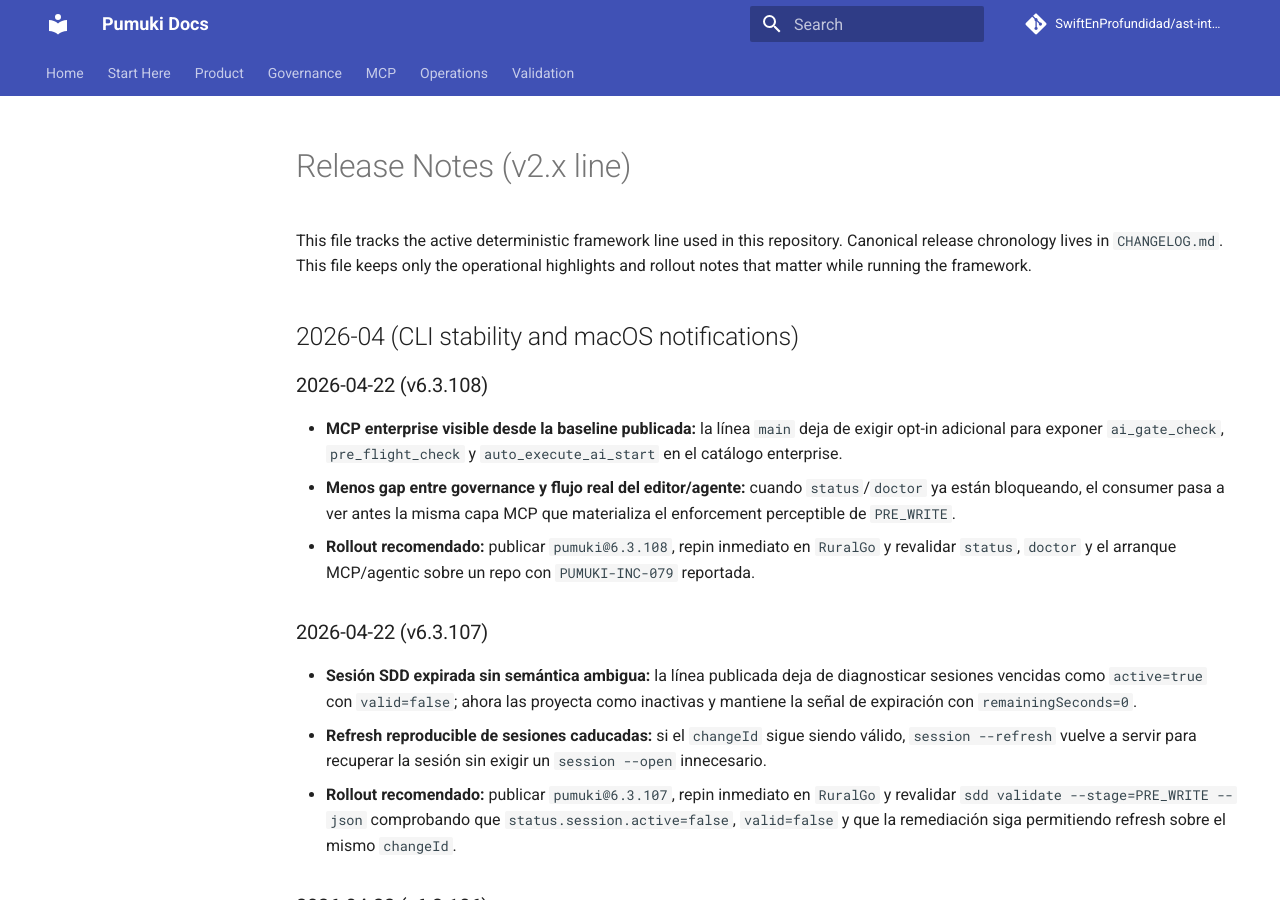
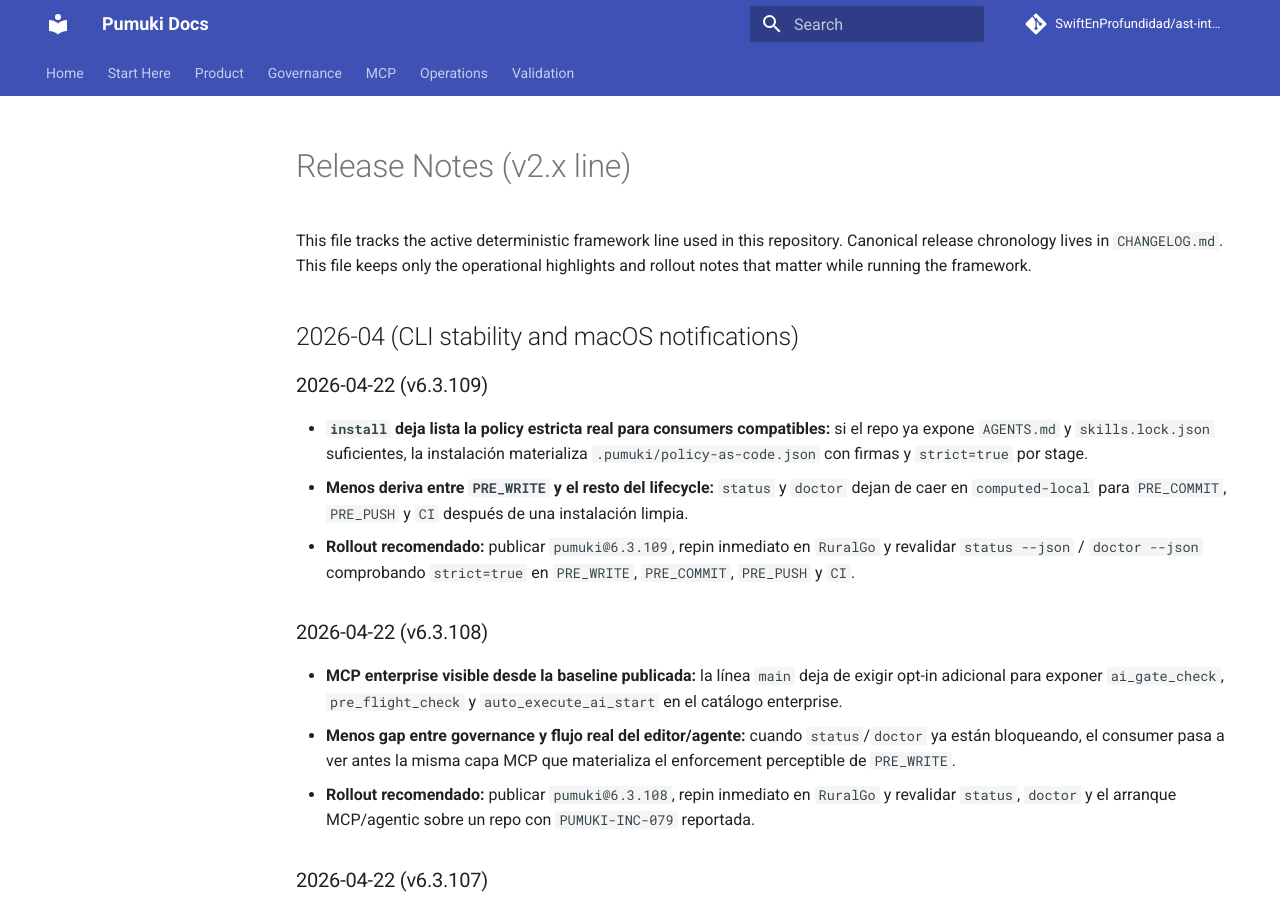
Before and after one commit to SwiftEnProfundidad/ast-intelligence-hooks, an MkDocs documentation site: the page built from docs/operations/RELEASE_NOTES.md, in a window 1280 px wide and 900 px high. Built offline with MkDocs 1.6.1 and Material for MkDocs 9.7.7, drawn with Linux system fonts in a browser that asks for light colours; comment, search, counter and statistics services are not loaded.

Commit message:
hotfix(release): publish 6.3.109 for strict install convergence

```diff
--- a/docs/operations/RELEASE_NOTES.md
+++ b/docs/operations/RELEASE_NOTES.md
@@ -5,6 +5,12 @@ Canonical release chronology lives in `CHANGELOG.md`.
 This file keeps only the operational highlights and rollout notes that matter while running the framework.
 
 ## 2026-04 (CLI stability and macOS notifications)
+
+### 2026-04-22 (v6.3.109)
+
+- **`install` deja lista la policy estricta real para consumers compatibles:** si el repo ya expone `AGENTS.md` y `skills.lock.json` suficientes, la instalación materializa `.pumuki/policy-as-code.json` con firmas y `strict=true` por stage.
+- **Menos deriva entre `PRE_WRITE` y el resto del lifecycle:** `status` y `doctor` dejan de caer en `computed-local` para `PRE_COMMIT`, `PRE_PUSH` y `CI` después de una instalación limpia.
+- **Rollout recomendado:** publicar `pumuki@6.3.109`, repin inmediato en `RuralGo` y revalidar `status --json` / `doctor --json` comprobando `strict=true` en `PRE_WRITE`, `PRE_COMMIT`, `PRE_PUSH` y `CI`.
 
 ### 2026-04-22 (v6.3.108)
 
--- a/package.json
+++ b/package.json
@@ -1,6 +1,6 @@
 {
   "name": "pumuki",
-  "version": "6.3.108",
+  "version": "6.3.109",
   "description": "Enterprise-grade AST Intelligence System with multi-platform support (iOS, Android, Backend, Frontend) and Feature-First + DDD + Clean Architecture enforcement. Includes dynamic violations API for intelligent querying.",
   "main": "index.js",
   "bin": {
```
Also changed, not shown: CHANGELOG.md (+8 -0 lines), 2 other files.
